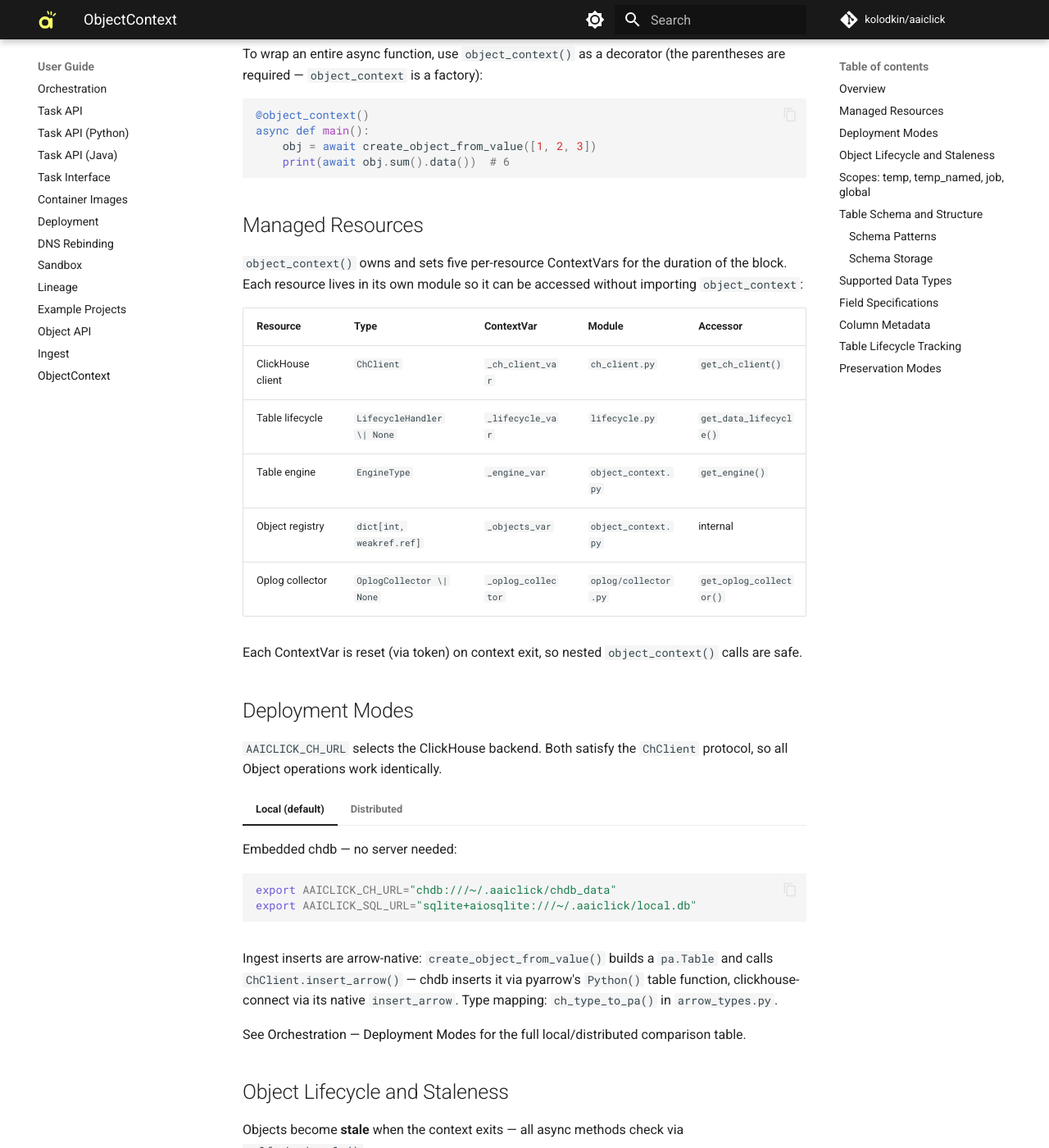
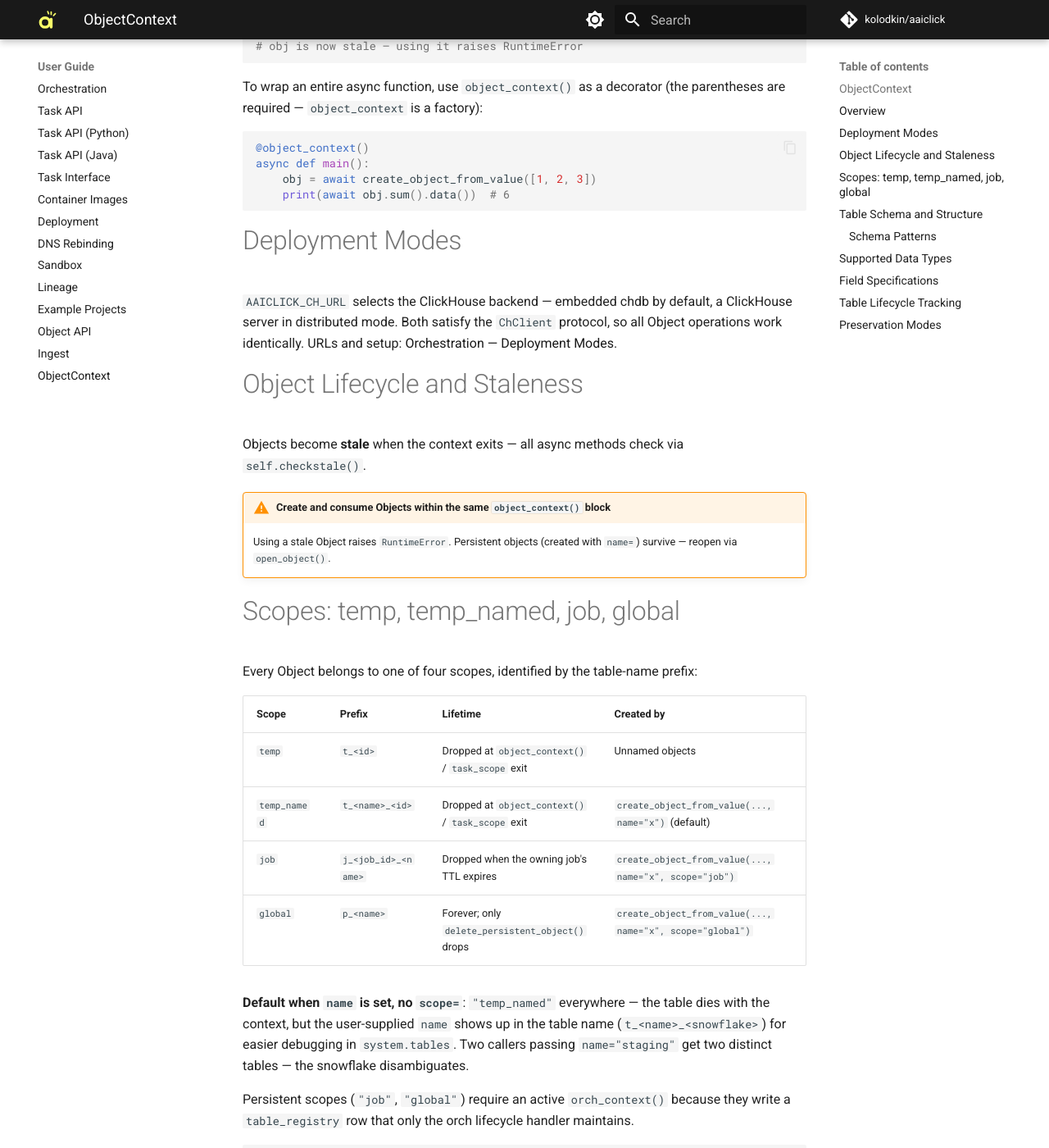
Before and after one commit to kolodkin/aaiclick, an MkDocs documentation site: the page built from docs/user_guide/object_context.md, in a window 1280 px wide and 1400 px high, scrolled down 406 px. Shown: the whole window at 82% size. Built offline with MkDocs 1.6.1 and Material for MkDocs 9.7.7, drawn with Linux system fonts in a browser that asks for light colours; comment, search, counter and statistics services are not loaded; some of the changed text lies outside the part shown.

Commit message:
docs: ObjectContext guide keeps user-facing content, internals move to designs
Setext title and two-level headings. Managed Resources, arrow ingest and
Schema Storage move to docs/designs/object_context.md. The stale Column
Metadata section (YAML column comments, replaced by the registry schema
document) is dropped. Deployment Modes points at the orchestration table
instead of repeating the URLs.

Co-Authored-By: Claude Fable 5.1 <noreply@anthropic.com>
Claude-Session: https://claude.ai/code/session_01LcC1uDArfey4y8LwJ2ogmK

````diff
--- a/docs/user_guide/object_context.md
+++ b/docs/user_guide/object_context.md
@@ -21,50 +22,14 @@ async def main():
     print(await obj.sum().data())  # 6
 ```
 
-## Managed Resources
+# Deployment Modes
 
-`object_context()` owns and sets five per-resource ContextVars for the duration of the block.
-Each resource lives in its own module so it can be accessed without importing `object_context`:
+`AAICLICK_CH_URL` selects the ClickHouse backend — embedded chdb by default, a
+ClickHouse server in distributed mode. Both satisfy the `ChClient` protocol, so
+all Object operations work identically. URLs and setup:
+[Orchestration — Deployment Modes](orchestration.md#deployment-modes).
 
-| Resource             | Type                          | ContextVar          | Module               | Accessor              |
-|----------------------|-------------------------------|---------------------|----------------------|-----------------------|
-| ClickHouse client    | `ChClient`                    | `_ch_client_var`    | `ch_client.py`       | `get_ch_client()`     |
-| Table lifecycle      | `LifecycleHandler \| None`    | `_lifecycle_var`    | `lifecycle.py`       | `get_data_lifecycle()`|
-| Table engine         | `EngineType`                  | `_engine_var`       | `object_context.py`  | `get_engine()`        |
-| Object registry      | `dict[int, weakref.ref]`      | `_objects_var`      | `object_context.py`  | internal              |
-| Oplog collector      | `OplogCollector \| None`      | `_oplog_collector`  | `oplog/collector.py` | `get_oplog_collector()`|
-
-Each ContextVar is reset (via token) on context exit, so nested `object_context()` calls are safe.
-
-## Deployment Modes
-
-`AAICLICK_CH_URL` selects the ClickHouse backend. Both satisfy the `ChClient` protocol, so all Object operations work identically.
-
-=== "Local (default)"
-
-    Embedded chdb — no server needed:
-
-    ```bash
-    export AAICLICK_CH_URL="chdb:///~/.aaiclick/chdb_data"
-    export AAICLICK_SQL_URL="sqlite+aiosqlite:///~/.aaiclick/local.db"
-    ```
-
-=== "Distributed"
-
-    Remote ClickHouse + PostgreSQL:
-
-    ```bash
-    export AAICLICK_CH_URL="clickhouse://user:pass@host:8123/db"
-    export AAICLICK_SQL_URL="postgresql+asyncpg://user:pass@host:5432/db"
-    ```
-
-    Percent-encode reserved characters in the user or password (`@` → `%40`, `:` → `%3A`) in either URL.
-
-Ingest inserts are arrow-native: `create_object_from_value()` builds a `pa.Table` and calls `ChClient.insert_arrow()` — chdb inserts it via pyarrow's `Python()` table function, clickhouse-connect via its native `insert_arrow`. Type mapping: `ch_type_to_pa()` in `arrow_types.py`.
-
-See [Orchestration — Deployment Modes](orchestration.md#deployment-modes) for the full local/distributed comparison table.
-
-## Object Lifecycle and Staleness
+# Object Lifecycle and Staleness
 
 Objects become **stale** when the context exits — all async methods check via `self.checkstale()`.
 
@@ -72,7 +37,7 @@ Objects become **stale** when the context exits — all async methods check via
     Using a stale Object raises `RuntimeError`. Persistent objects
     (created with `name=`) survive — reopen via `open_object()`.
 
-## Scopes: temp, temp_named, job, global
+# Scopes: temp, temp_named, job, global
 
 Every Object belongs to one of four scopes, identified by the table-name prefix:
 
@@ -113,11 +78,11 @@ async with task_scope(task_id=1, job_id=42, run_id=100):
 
 `p_*` tables are **exempt** from job-TTL cleanup — the background worker never drops them, even for expired jobs. `j_<id>_*` tables are dropped only when the job itself expires (`AAICLICK_JOB_TTL_DAYS`), not by per-task refcount cleanup.
 
-## Table Schema and Structure
+# Table Schema and Structure
 
 Each Object gets a ClickHouse table `t{snowflake_id}` containing only the user-declared columns — no implicit ordering column. Row order is opt-in: callers pass `data(order_by=...)` or wrap in `View(order_by=...)` when they need it.
 
-### Schema Patterns
+## Schema Patterns
 
 | Data Type                    | Columns                | Rows     |
 |------------------------------|------------------------|----------|
@@ -133,19 +98,13 @@ columns (`{"id": 1, "tags": ["a"]}` → `id` Int64, `tags` Array(String)).
 
 Column names are backtick-quoted via `quote_identifier()` in `aaiclick/data/sql_utils.py`.
 
-### Schema Storage
-
-aaiclick stores per-table fieldtype + column metadata as a serialised `Schema` (Pydantic JSON) in the SQL `table_registry.schema_doc` column. `read_table_schema(table)` reads that row to hydrate the in-memory `Schema`. There is no per-column ClickHouse `COMMENT` storage — DDL emits user columns only.
-
-`Schema` = "what a table is" and `ViewSchema` = "how to read it", and the registry can never see the latter: `create_object()` is the registry's only writer and rejects a `ViewSchema`. View operators (`where`, `rename`, `with_columns`, `explode`, column selection) never create a table or a registry row — only `copy()` does.
-
-## Supported Data Types
+# Supported Data Types
 
 **Auto-detected by `create_object_from_value()`**: Python `int` → `Int64`, `float` → `Float64`, `bool` → `UInt8`, `str` → `LowCardinality(String)`, `datetime` → `DateTime64(3, 'UTC')`.
 
 **Datetime handling**: `create_object_from_value()` auto-detects `datetime` → `DateTime64(3, 'UTC')`. For explicit schemas, use `ColumnInfo("DateTime64(3, 'UTC')")`. All DateTime64 values are returned as timezone-aware `datetime(tzinfo=utc)`.
 
-## Field Specifications
+# Field Specifications
 
 The `fields` parameter on `create_object_from_value()` overrides inferred column properties without requiring a full `Schema`. Pass a dict mapping column names to `FieldSpec` instances:
 
@@ -193,17 +152,13 @@ Passing an unknown column name in `fields` raises `ValueError`.
 
 **Tests**: `aaiclick/data/object/test_field_spec.py`
 
-## Column Metadata
-
-Each column gets a YAML comment with fieldtype: `'s'` (scalar), `'a'` (array), `'d'` (dict).
-
-## Table Lifecycle Tracking
+# Table Lifecycle Tracking
 
 Tables are reference-counted and dropped when unreferenced. On context exit, live objects are decreffed and stale-marked. `LocalLifecycleHandler` drops tables on refcount 0; in distributed mode, `OrchLifecycleHandler` defers cleanup to `BackgroundWorker`.
 
 See the [orchestration design reference](https://github.com/kolodkin/aaiclick/blob/main/docs/designs/orchestration.md) — "Distributed Object Lifecycle" for the full design.
 
-## Preservation Modes
+# Preservation Modes
 
 Each `Job` carries a `preservation_mode` that controls which tables survive cleanup after the job completes. Task execution is identical in both modes — only the cleanup step differs.
 
````
Also changed, not shown: other parts of docs/user_guide/object_context.md (+3 -2 lines), docs/designs/object_context.md (added, +31 -0 lines).
